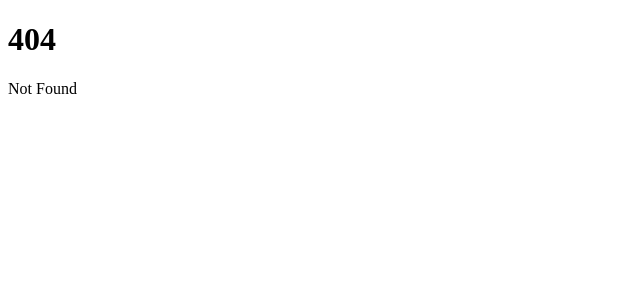
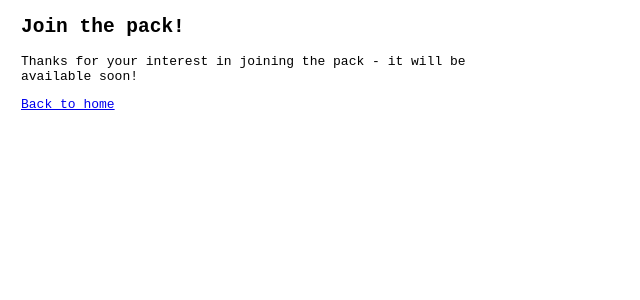
Before and after one commit to keithvsr/lonipack, a SvelteKit app: page /join in a window 1280 px wide. Before the commit this address had no page. Shown: the top 300 px of the page, without its empty margins (0-640 px from the left). Built offline with nearby package versions, Linux system fonts and the light colour scheme.

Commit message:
setup basic app structure and landing pages

```diff
--- a/src/app.html
+++ b/src/app.html
@@ -1,12 +1,15 @@
 <!doctype html>
 <html lang="en">
+
 <head>
     <meta charset="utf-8" />
-		<link rel="icon" href="%sveltekit.assets%/favicon.png" />
+    <!-- <link rel="icon" href="%sveltekit.assets%/favicon.png" /> -->
     <meta name="viewport" content="width=device-width, initial-scale=1" />
     %sveltekit.head%
 </head>
+
 <body data-sveltekit-preload-data="hover">
     <div style="display: contents">%sveltekit.body%</div>
 </body>
+
 </html>
--- /dev/null
+++ b/src/lib/styles/index.css
@@ -0,0 +1,13 @@
+:root {
+    font-family: monospace;
+}
+
+html {
+    color-scheme: light dark;
+}
+
+body {
+    width: 40rem;
+    padding: 0 1rem;
+    /* margin: 0 auto; */
+}
--- /dev/null
+++ b/src/routes/+layout.svelte
@@ -0,0 +1,16 @@
+<script lang="ts">
+  import type { LayoutData } from "./$types";
+  import type {Snippet} from "svelte"
+
+  import favicon from "$lib/assets/favicon.png";
+  import "$lib/styles/index.css";
+
+  let { data, children }: { data: LayoutData, children: Snippet } = $props();
+</script>
+
+<svelte:head>
+  <link rel="icon" href={favicon} />
+  <title>Welcome to the Lonipack</title>
+</svelte:head>
+
+{@render children()}
--- /dev/null
+++ b/src/routes/join/+page.svelte
@@ -0,0 +1,5 @@
+<h2>Join the pack!</h2>
+
+<p>Thanks for your interest in joining the pack - it will be available soon!</p>
+
+<p><a href="/">Back to home</a></p>
```
Also changed, not shown: src/routes/+page.svelte (+26 -2 lines), src/lib/assets/bwuh-resize.jpg (added), src/lib/assets/favicon.png (renamed from static/favicon.png). Lines whose indentation alone changed are shown as unchanged.
